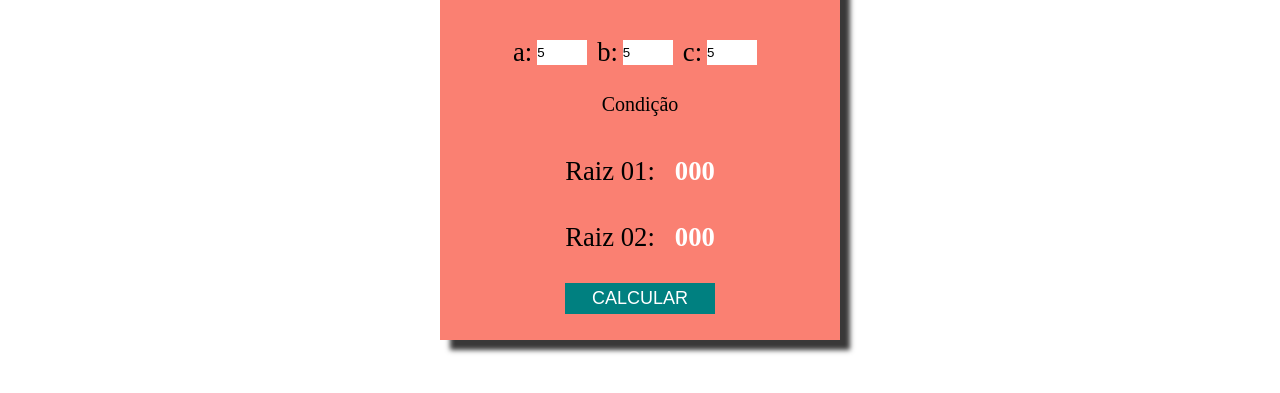
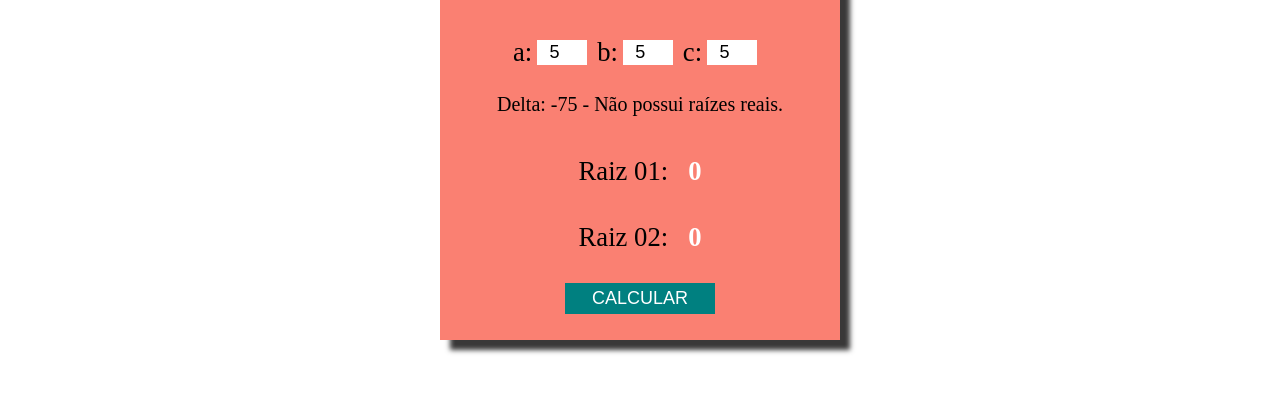
Before and after one commit to ArpnetInfor/Bhaskara, a plain HTML site: page index.html in a window 1280 px wide. Both pictures are taken after typing "5", "5", "5" into the empty fields and a click on the button "CALCULAR". Shown: the part 243-636 px from the top of the page. Drawn offline with Linux system fonts and the light colour scheme.

Commit message:
JS_Programing
javascript programing

```diff
--- a/script.js
+++ b/script.js
@@ -0,0 +1,38 @@
+let calculator = document.getElementById('calcular')
+
+calculator.addEventListener('click', ()=>{
+    let a = document.getElementById('num1').value
+    let b = document.getElementById('num2').value
+    let c = document.getElementById('num3').value
+    let condicao = document.getElementById('condicao')
+    let resultado1 = document.getElementById('res1')
+    let resultado2 = document.getElementById('res2')
+    let delta
+    let x1
+    let x2
+
+    delta = (b**2) - 4*a*c
+
+    x1 = (-b + Math.sqrt(delta))/ 2*a
+    x2 = (-b - Math.sqrt(delta))/ 2*a
+
+    if (delta > 0) {
+        condicao.innerHTML = (`Delta: ${delta} - Raízes reais e distintas.`)
+        resultado1.innerHTML = x1.toFixed(2)
+        resultado2.innerHTML = x2.toFixed(2)
+    }else if(delta == 0){
+        condicao.innerHTML = (`Delta: ${delta} - Somente uma raiz real.`)
+        resultado1.innerHTML = x1.toFixed(2)
+        resultado2.innerHTML = x2.toFixed(2)
+    }else if(delta < 0){
+        condicao.innerHTML = (`Delta: ${delta} - Não possui raízes reais.`)
+        resultado1.innerHTML = "0"
+        resultado2.innerHTML = "0"
+    }
+
+
+
+
+
+
+})
--- a/stylo.css
+++ b/stylo.css
@@ -44,7 +44,6 @@
     align-items: center;
     margin-top: 50px;
     background-color: salmon;
-
     box-shadow: 10px 10px 5px #393838;
 }
 
@@ -92,6 +91,9 @@ button:hover{
     height: 25px;
     margin-right: 10px;
     border: none;
+    font-size: large;
+    padding: 3px;
+    text-align: center;
 }
 
 .dados legend{
```
